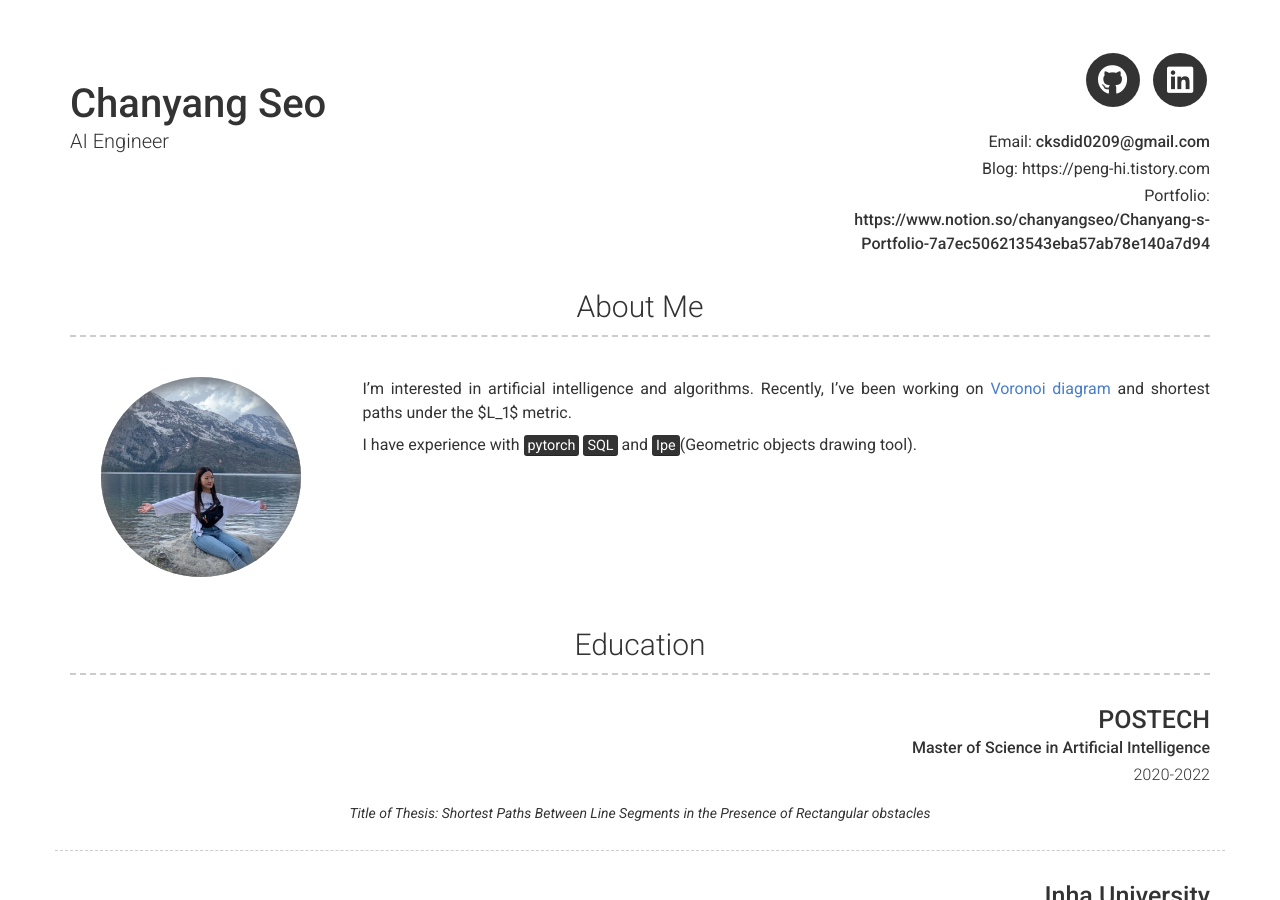
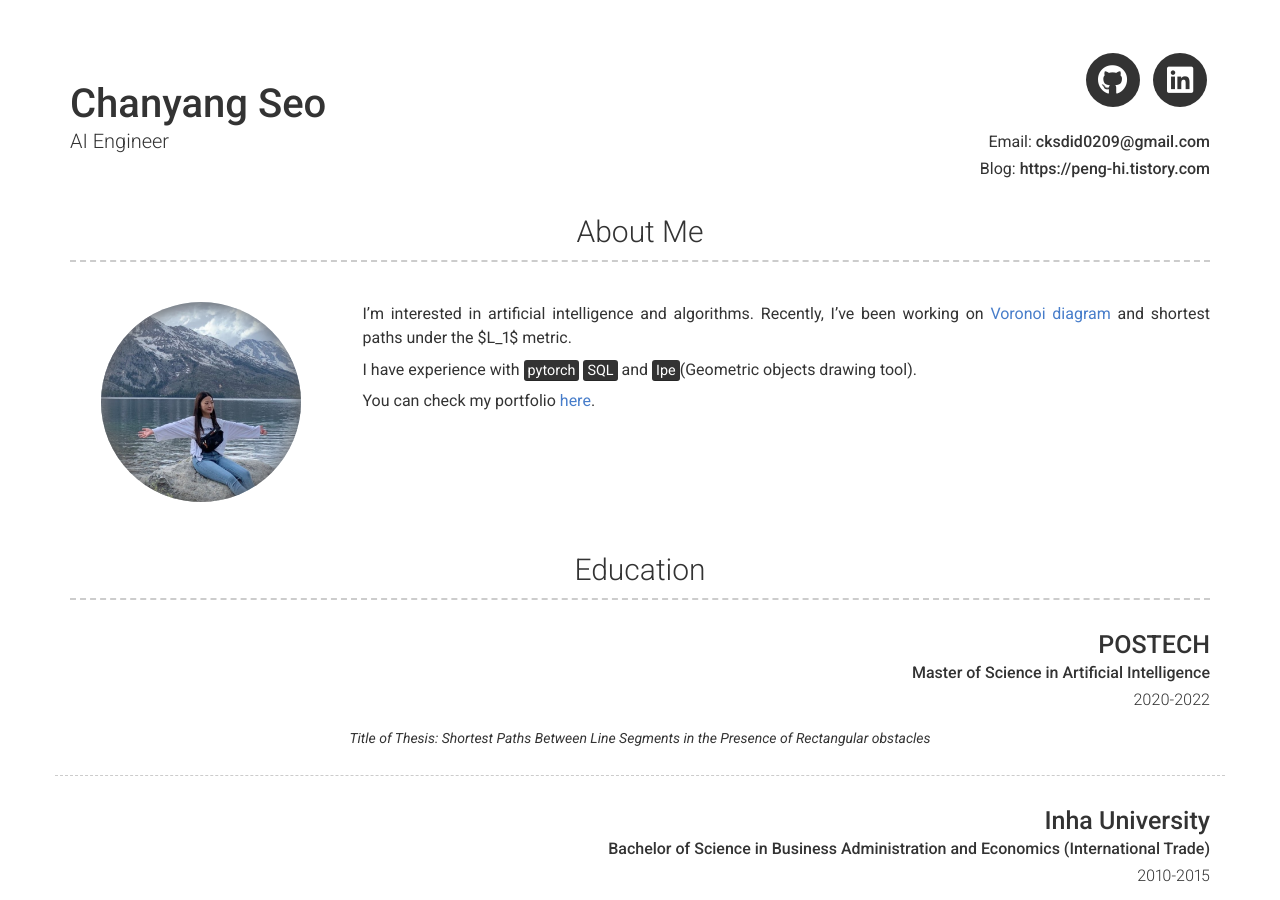
Before and after one commit to chan8616/chan8616.github.io, a Jekyll site: the page built from index.md, in a window 1280 px wide and 900 px high. Built offline with Jekyll 4.4.1, drawn with Linux system fonts in a browser that asks for light colours; nearby versions of some CDN libraries.

Commit message:
Update _config.yml

```diff
--- a/_config.yml
+++ b/_config.yml
@@ -12,10 +12,8 @@ name: Chanyang Seo
 title: AI Engineer
 email: cksdid0209@gmail.com
 # email_title: Email (Email title override)
-website: https://www.notion.so/chanyangseo/Chanyang-s-Portfolio-7a7ec506213543eba57ab78e140a7d94
-website_title: Portfolio
-phone: https://peng-hi.tistory.com
-phone_title: Blog
+website: https://peng-hi.tistory.com
+website_title: Blog
 
 # Dark Mode (true/false/never)
 darkmode: false
@@ -35,6 +33,8 @@ about_content: | # this will include new lines to allow paragraphs
   and shortest paths under the $L_1$ metric.
 
   I have experience with <mark>pytorch</mark> <mark>SQL</mark> and <mark>Ipe</mark>(Geometric objects drawing tool).
+
+  You can check my portfolio [here](https://www.notion.so/chanyangseo/Chanyang-s-Portfolio-7a7ec506213543eba57ab78e140a7d94).
 content:
   - title: Education
     layout: list
```
